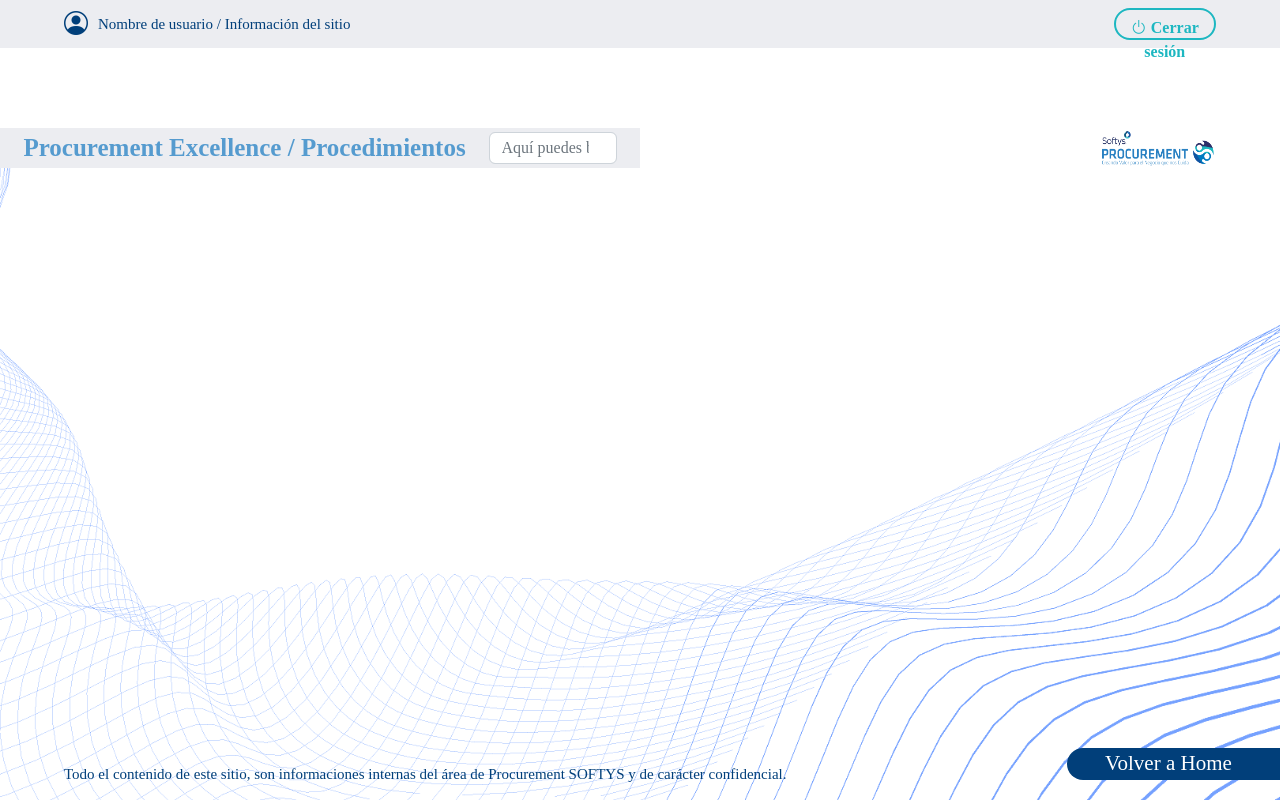
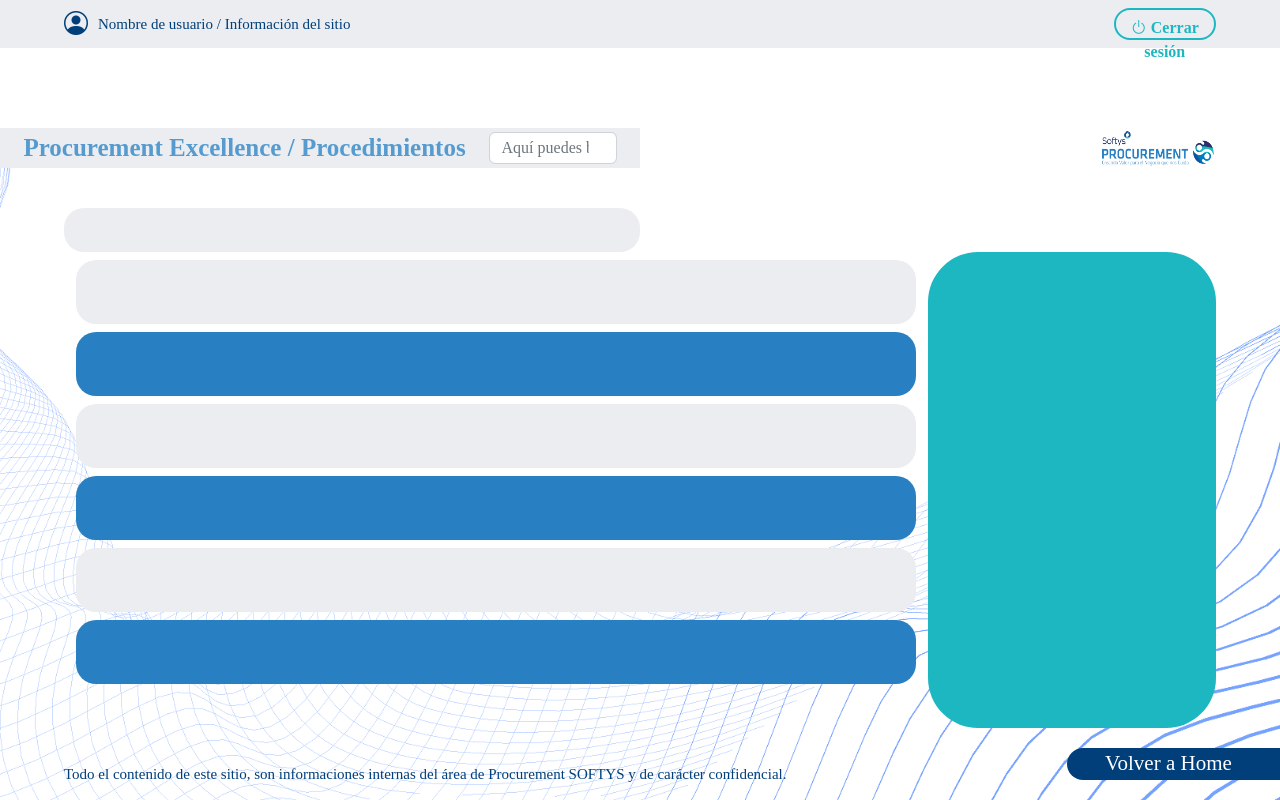
Before and after one commit to LisitSPA/Procurement.View, a Vue app: page /Procurement-Excellence in a window 1280 px wide. Both pictures are taken after a click on the button "Procedimientos". Built offline with nearby package versions, Linux system fonts and the light colour scheme.

Commit message:
Diseño sección procurement excellence - Procedimientos

```diff
--- /dev/null
+++ b/src/components/Secciones/Procurement Excellence/Procedimientos.vue
@@ -0,0 +1,28 @@
+<template>
+	<div class="row h-100">
+		<div class="col-12">
+			<div class="row h-100">
+				<div class="col-6 bg-gris" style="border-radius: 20px;">
+				</div>
+			</div>
+		</div>
+		<div class="col-9 px-4">
+
+			<div class="row mt-2" v-for="(item, index) in 6" :key="index">
+				<div class="col-12" :class="(index % 2 === 0) ? 'bg-gris' : 'bg-blue1'" style="height: 8vh; border-radius: 20px;">
+				</div>
+			</div>
+		</div>
+		<div class="col-3 bg-light-blue" style="border-radius: 50px;">
+		</div>
+	</div>
+</template>
+
+<script setup>
+
+</script>
+
+<style>
+
+
+</style>
--- a/src/views/Secciones/Procurement Excellence/ProcurementExcellenceView.vue
+++ b/src/views/Secciones/Procurement Excellence/ProcurementExcellenceView.vue
@@ -6,6 +6,7 @@
 	<div class="row malla">
 		<div class="contenido">
 			<Home v-if="content === 'home'" @updateContent="updateContent"/>
+			<Procedimientos v-if="content === 'procedimientos'"/>
 		</div>
 		<SectionFooter/>
 	</div>
@@ -17,6 +18,7 @@
 	import SectionMenu from '../../../components/Shared/SectionMenu.vue'
 	import SectionFooter from '../../../components/Shared/SectionFooter.vue'
 	import Home from './../../../components/Secciones/Procurement Excellence/Home.vue'
+	import Procedimientos from './../../../components/Secciones/Procurement Excellence/Procedimientos.vue'
 	import { ref, watch } from 'vue';
 
 	const content = ref('home');
```
